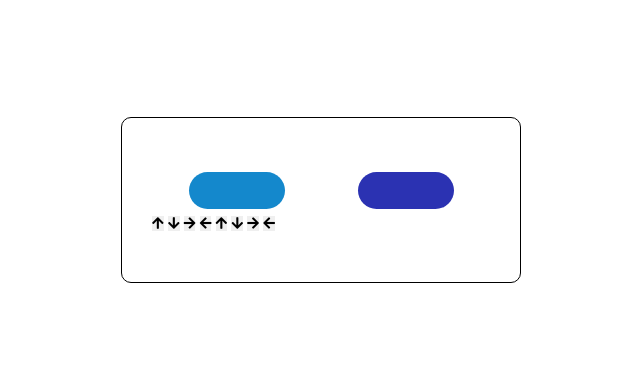
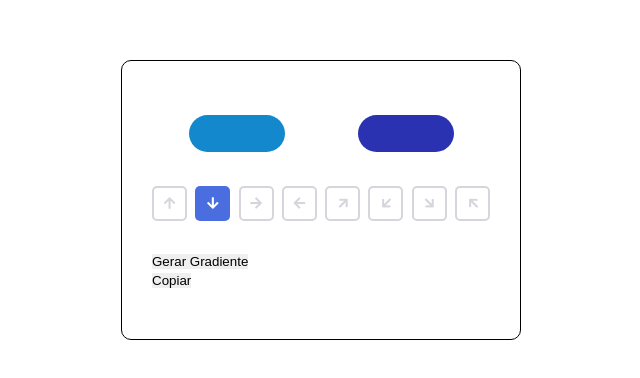
Before and after one commit to buamorim/gradient-generator-html-css-js, a plain HTML site: page index.html in a window 1280 px wide. Shown: the part 200-578 px from the top of the page, without its empty margins (319-959 px from the left). Drawn offline with Linux system fonts and the light colour scheme.

Commit message:
add more buttons

```diff
--- a/css/style.css
+++ b/css/style.css
@@ -41,3 +41,30 @@ input[type="color"]::-webkit-color-swatch{
     border-radius: 20px;
     border: none;
 }
+
+.buttons {
+    width: 100%;
+    display: flex;
+    justify-content: space-between;
+    margin: 30px 0;
+}
+
+.buttons button{
+    height: 35px;
+    width: 35px;
+    background-color: transparent;
+    border: 2px solid #d5d5dc;
+    color: #d5d5dc;
+    border-radius: 5px;
+    cursor: pointer;
+}
+
+.rotate-icon i {
+    transform: rotate(45deg);
+}
+
+.buttons .active {
+    border: none;
+    background-color: #4a6ee0;
+    color: #ffffff;
+}
--- a/index.html
+++ b/index.html
@@ -21,7 +21,7 @@
             <button>
                 <i class="fas fa-arrow-up"></i>
             </button>
-            <button>
+            <button class= "active">
                 <i class="fas fa-arrow-down"></i>
             </button>
             <button>
@@ -44,6 +44,11 @@
                 <i class="fas fa-arrow-left"></i>
             </button>
         </div>
+        <button id="submit">Gerar Gradiente</button>
+        <div class="output">
+            <texarea id="code" rows="2"></texarea>
+            <button id="copy">Copiar</button>
+        </div>
     </div>
 <script src="app.js"></script>
 </body>
```
